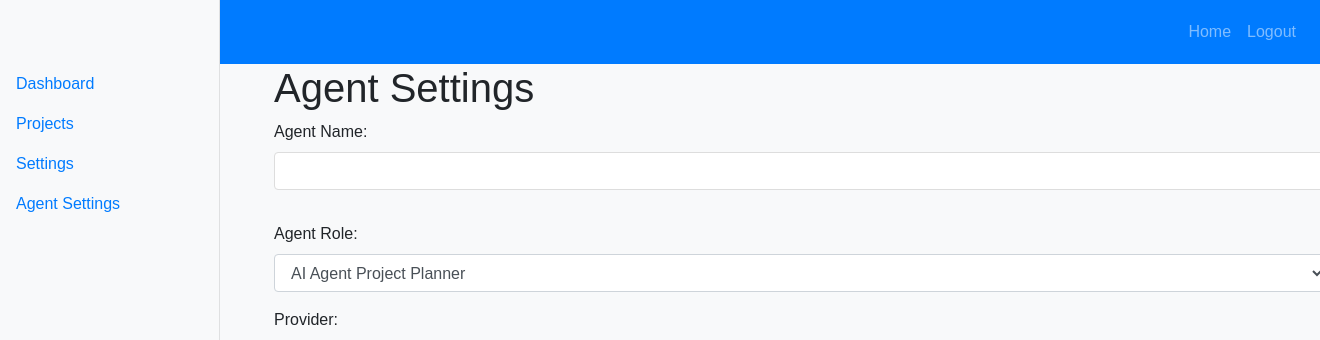
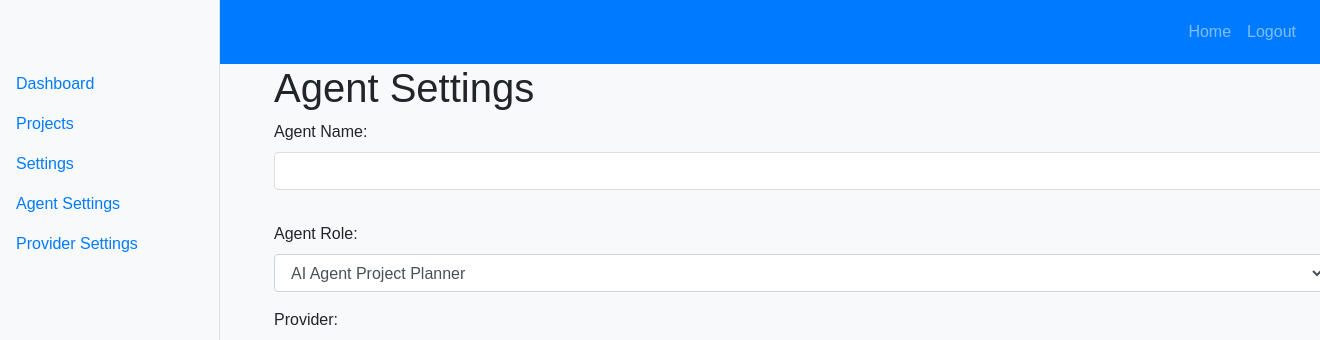
Before and after one commit to PadsterH2012/ac-project1, a Flask app: page /agent_settings in a window 1320 px wide; the page is wider, and only the part inside the window is pictured. Shown: the top 340 px of that part. Run offline with Flask 3, Linux system fonts and the light colour scheme; the visitor is signed in with stand-in values (Sample User, id 1); some libraries are stand-ins or nearby versions.

Commit message:
Added provider settings link to the sidebar.

```diff
--- a/routes.py
+++ b/routes.py
@@ -112,6 +112,12 @@ def agent_settings():
     # Placeholder for agent settings
     return render_template("agent_settings.html")
 
+@routes.route("/provider_settings")
+@login_required
+def provider_settings():
+    providers = Provider.query.filter_by(user_id=current_user.id).all()
+    return render_template("provider_settings.html", providers=providers)
+
 # Add all other route handlers here
 # Make sure to update all url_for calls to include 'routes.' prefix
 # For example: url_for('index') should become url_for('routes.index')
--- a/templates/base.html
+++ b/templates/base.html
@@ -62,6 +62,11 @@
                                     Agent Settings
                                 </a>
                             </li>
+                            <li class="nav-item">
+                                <a class="nav-link" href="{{ url_for('routes.provider_settings') }}">
+                                    Provider Settings
+                                </a>
+                            </li>
                         </ul>
                     </div>
                 </nav>
```
